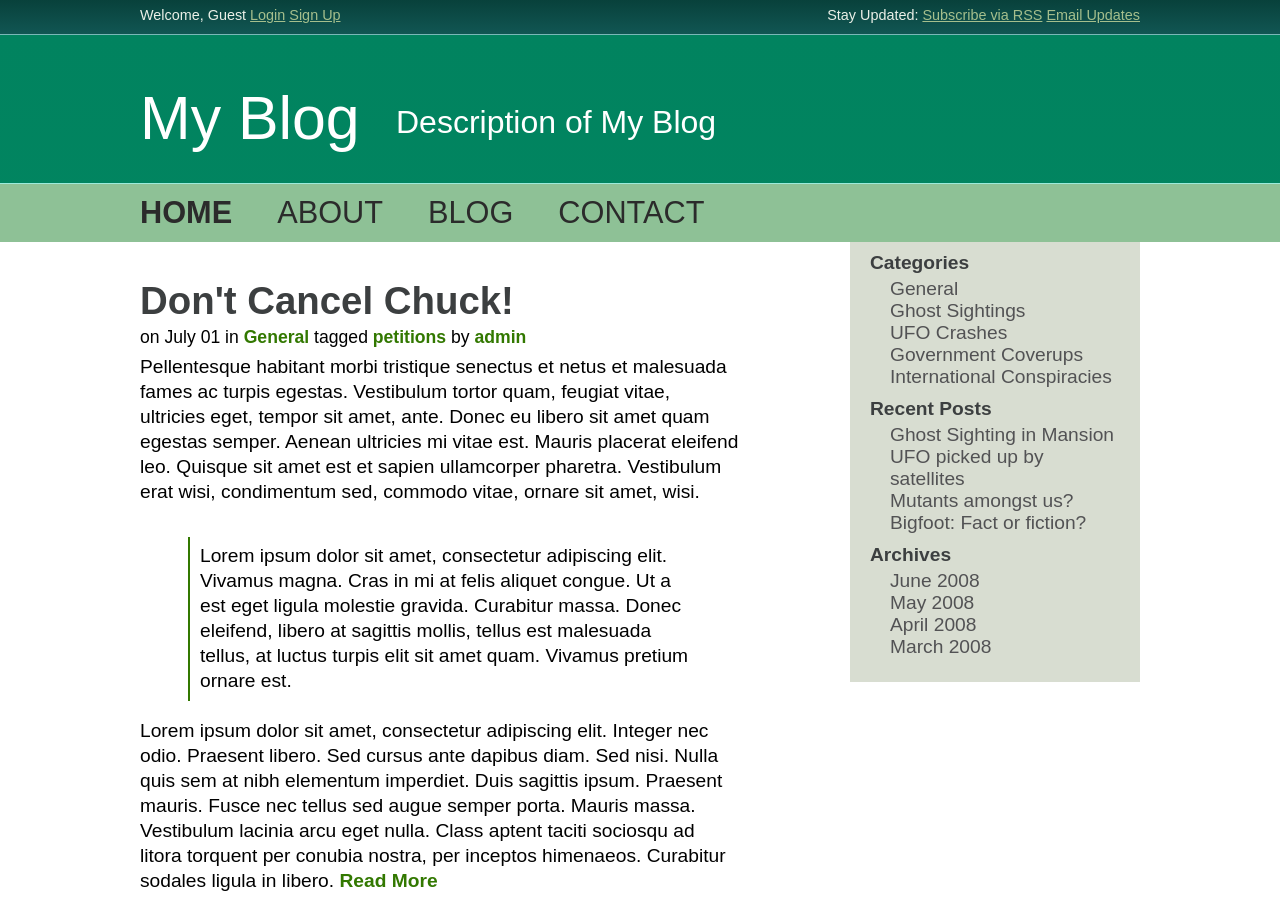
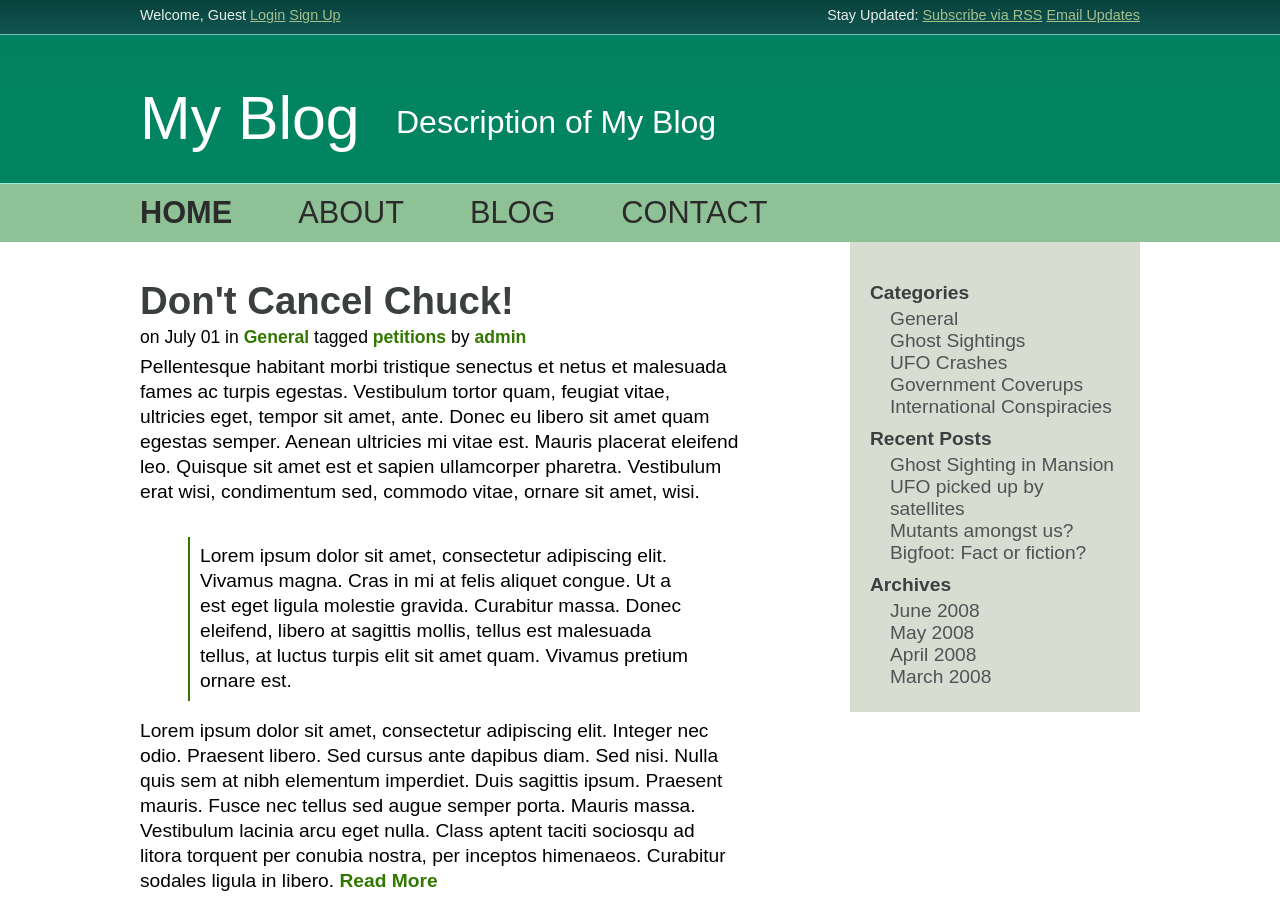
Before and after one commit to pmoubay/CCCS-310-Ass3, a plain HTML site: page index.html in a window 1280 px wide. Shown: the top 903 px of the page. Drawn offline with Linux system fonts and the light colour scheme.

Commit message:
Margins
arranged margins in menu

```diff
--- a/style.css
+++ b/style.css
@@ -110,7 +110,7 @@ ul#menu li a {
 
 ul#menu li {
     float: left;
-    padding-right: 45px;
+    padding-right: 66px;
     padding-top: 11px;
     padding-bottom: 11px;
 }
@@ -123,6 +123,7 @@ ul#menu li {
     margin-top: 30px;
     overflow: hidden;
     min-height: 100vh;
+    padding-bottom: 30px;
 
 }
 
@@ -192,6 +193,7 @@ ul#menu li {
     width: 25%;
     background: #d8ddd1;
     height: auto;
+    padding-top: 30px;
     padding-left: 20px;
     padding-right: 20px;
     padding-bottom: 20px;*/
@@ -217,9 +219,6 @@ ul#menu li {
     color: #525254;
 }
 
-#main{
-
-}
 /* Footer */
 #footer{
   clear: both;
```
